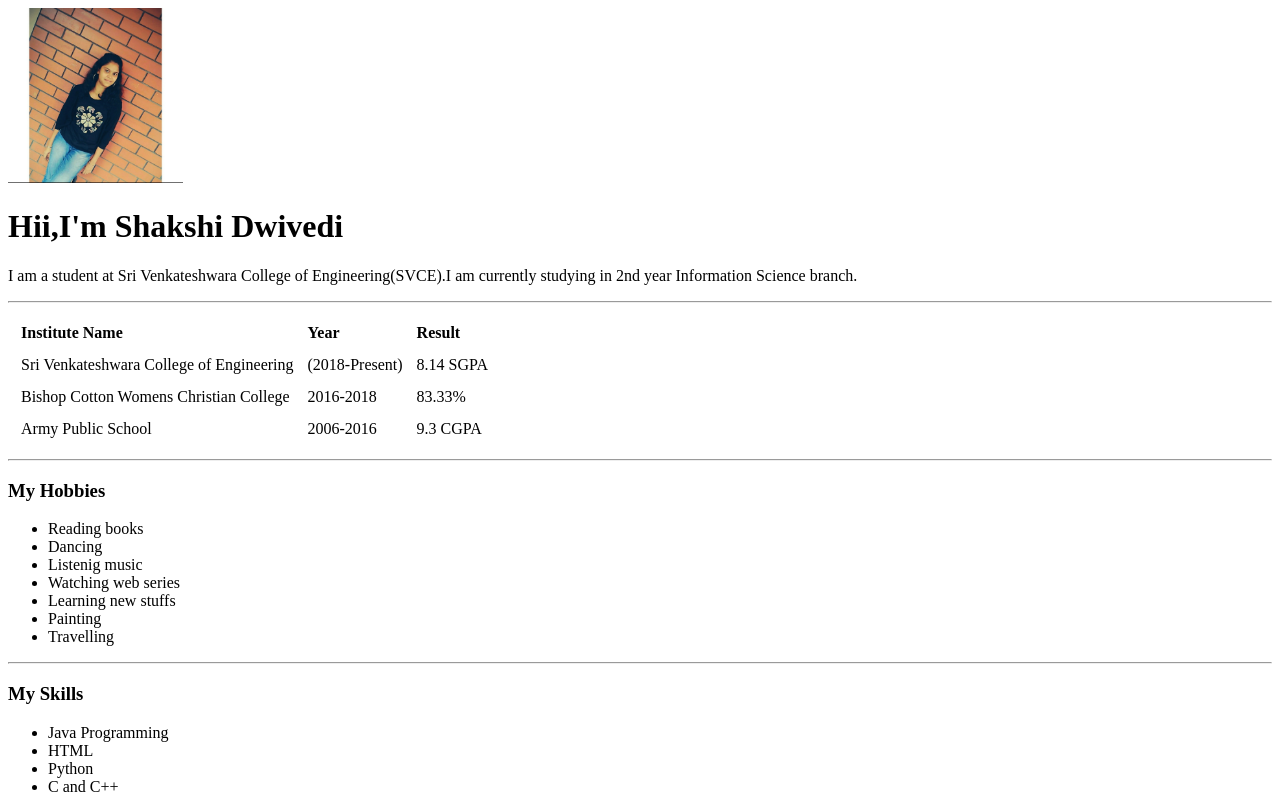
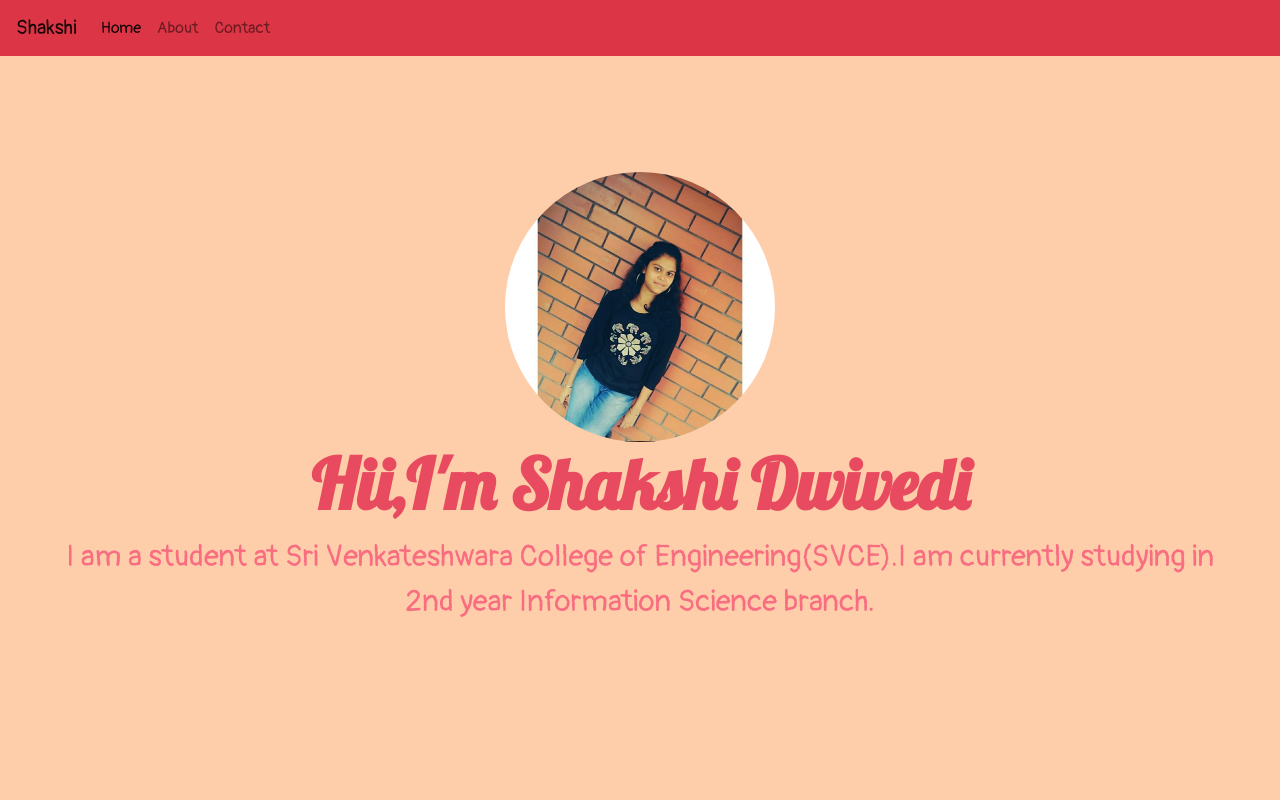
Before and after one commit to shakshidwivedi/portfolio, a plain HTML site: page index.html in a window 1280 px wide. Shown: the top 800 px of the page. Drawn offline with nearby package versions, Linux system fonts and the light colour scheme.

Commit message:
second commit

```diff
--- a/index.html
+++ b/index.html
@@ -3,13 +3,28 @@
   <head>
     <meta charset="utf-8">
     <title>Portfolio</title>
+    <link rel="stylesheet" href="style.css">
+    <link href="https://fonts.googleapis.com/css2?family=Lobster&family=Pangolin&family=Source+Sans+Pro&display=swap" rel="stylesheet">
+    <!-- CSS only -->
+    <link rel="stylesheet" href="https://stackpath.bootstrapcdn.com/bootstrap/4.5.0/css/bootstrap.min.css" integrity="sha384-9aIt2nRpC12Uk9gS9baDl411NQApFmC26EwAOH8WgZl5MYYxFfc+NcPb1dKGj7Sk" crossorigin="anonymous">
   </head>
   <body>
-    <img src="profile.JPG" alt="Profile picture"  height="175" >
+    <nav class="navbar navbar-expand-xl navbar-light bg-danger">
+    <a class="navbar-brand" href="#">Shakshi</a>
+    <button class="navbar-toggler" type="button" data-toggle="collapse" data-target="#navbarNavAltMarkup" aria-controls="navbarNavAltMarkup" aria-expanded="false" aria-label="Toggle navigation" >
+      <span class="navbar-toggler-icon"></span>
+    </button>
+    <div class="collapse navbar-collapse" id="navbarNavAltMarkup">
+      <div class="navbar-nav">
+        <a class="nav-item nav-link active" href="#">Home <span class="sr-only">(current)</span></a>
+        <a class="nav-item nav-link" href="#">About</a>
+        <a class="nav-item nav-link" href="#">Contact</a>
+      </div>
+    </div>
+  </nav>
  <div class="main">
-
-
-    <h1>Hii,I'm Shakshi Dwivedi</h1>
+     <img src="profile.jpg" alt="Profile picture" height="270" id="display-picture" >
+    <h1 class="name">Hii,I'm Shakshi Dwivedi</h1>
     <p>I am a student at Sri Venkateshwara College of Engineering(SVCE).I am currently studying in 2nd year Information Science branch.</p>
       </div>
       <hr><div class="education">
@@ -63,7 +78,7 @@
  <hr>
  <div class="contact">
    <h3>Contact Me..!!!</h3>
-   <form class="Contact form" action="mailto:shakshidwivediaps@gmail.com" method="post" enctype="text/plain">
+    <form class="contact-form" action="mailto:shakshidwivediaps@gmail.com" method="post" enctype="text/plain">
       <label for="name">Name:</label>
       <input type="text" name="name" id="name" placeholder="your name",required><br>
       <label for="email">Email:</label>
@@ -74,8 +89,13 @@
       <input type="number" name="number" id="number" placeholder="your phone number"><br>
       <label for="message">Message:</label>
       <textarea name="message" id="message" placeholder="Your Message"rows="5" cols="50",required></textarea><br>
-<input type="submit" name="Submit" value="Submit">
+     <input type="submit" name="submit" value="Submit">
+     <input type="reset" name="reset" value="Reset">
    </form>
    </div></hr>
+   <!-- JS, Popper.js, and jQuery -->
+   <script src="https://code.jquery.com/jquery-3.5.1.slim.min.js" integrity="sha384-DfXdz2htPH0lsSSs5nCTpuj/zy4C+OGpamoFVy38MVBnE+IbbVYUew+OrCXaRkfj" crossorigin="anonymous"></script>
+   <script src="https://cdn.jsdelivr.net/npm/popper.js@1.16.0/dist/umd/popper.min.js" integrity="sha384-Q6E9RHvbIyZFJoft+2mJbHaEWldlvI9IOYy5n3zV9zzTtmI3UksdQRVvoxMfooAo" crossorigin="anonymous"></script>
+   <script src="https://stackpath.bootstrapcdn.com/bootstrap/4.5.0/js/bootstrap.min.js" integrity="sha384-OgVRvuATP1z7JjHLkuOU7Xw704+h835Lr+6QL9UvYjZE3Ipu6Tp75j7Bh/kR0JKI" crossorigin="anonymous"></script>
   </body>
 </html>
--- /dev/null
+++ b/style.css
@@ -0,0 +1,57 @@
+.name
+{
+font-family: 'Lobster', cursive !important;
+font-weight: bold !important;
+}
+body
+{
+  font-family: 'Pangolin', cursive !important;
+  background-color: #feceab !important;
+    text-align: center !important;
+      margin: 0 !important;
+}
+.main{
+  background-color: #feceab !important ;
+  text-align: center !important;
+  height: 100vh !important;
+  padding-top: 12vh !important;
+    margin: 20px 40px !important;
+}
+#display-picture{
+  border-radius: 250% !important;
+}
+.main h1 {
+  font-size: 70px !important;
+  text-color: white !important;
+  color: #e84a5f !important;
+}
+.main p{
+  font-size: 30px !important;
+  font-weight: lighter !important;
+  color: #f96d80 !important;
+}
+.main hr {
+  width: 20% !important;
+}
+h3{
+  font-size: 45px !important;
+  color: #e84a5f !important;
+}
+.skills ul , .hobbies ul{
+  list-style-type: none !important;
+  margin: 0 !important;
+  padding: 0 !important;
+}
+.education , .skills{
+  background-color: #ff9c71 !important;
+font-size: 30px !important;
+}
+.education{
+  table-layout: fixed !important;
+  font-size: 30px !important;
+
+}
+.contact ,  .hobbies {
+    background-color: #fbc687 !important;
+   font-size: 30px !important;
+}
```
Lines whose indentation alone changed are shown as unchanged.
